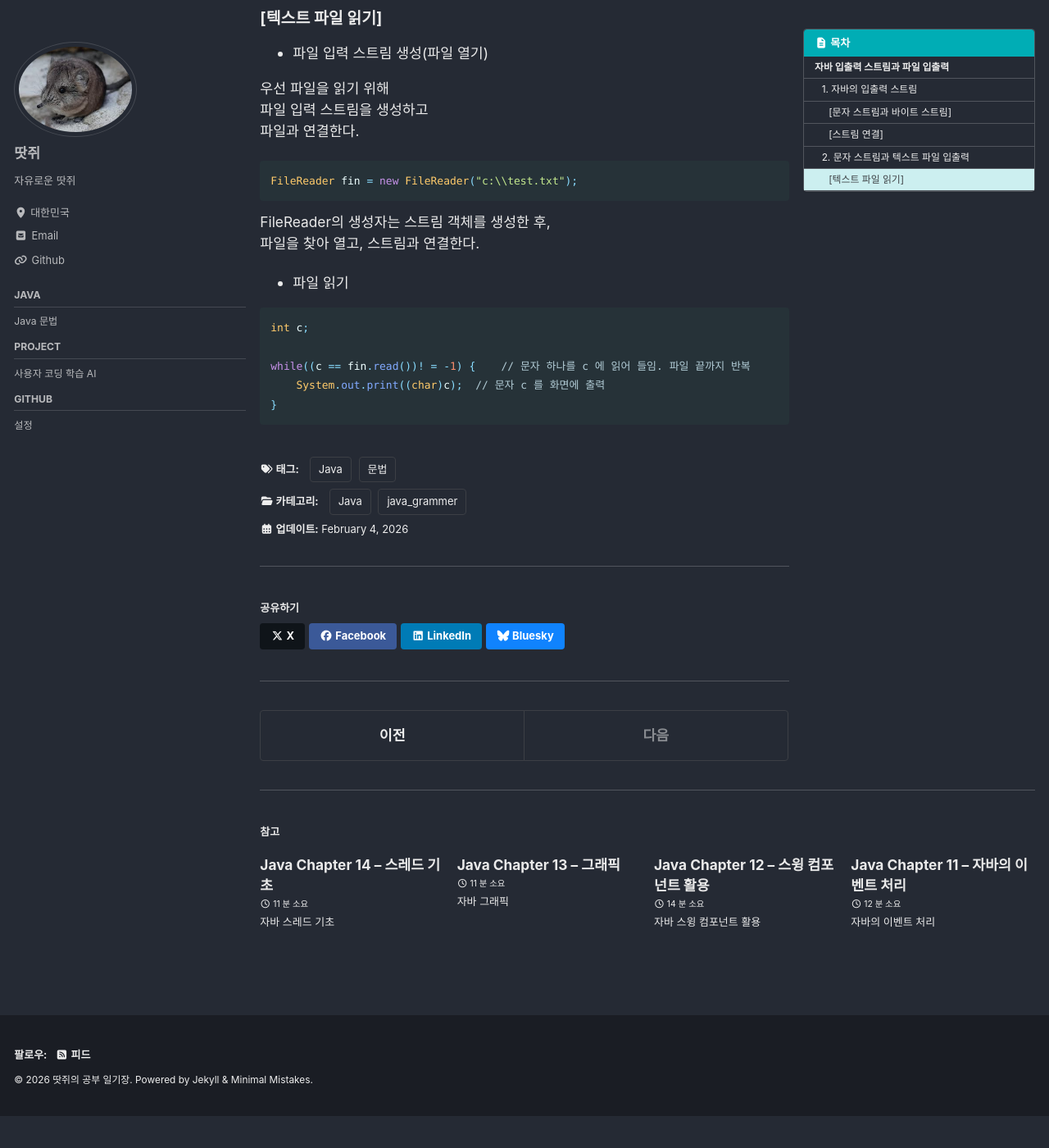
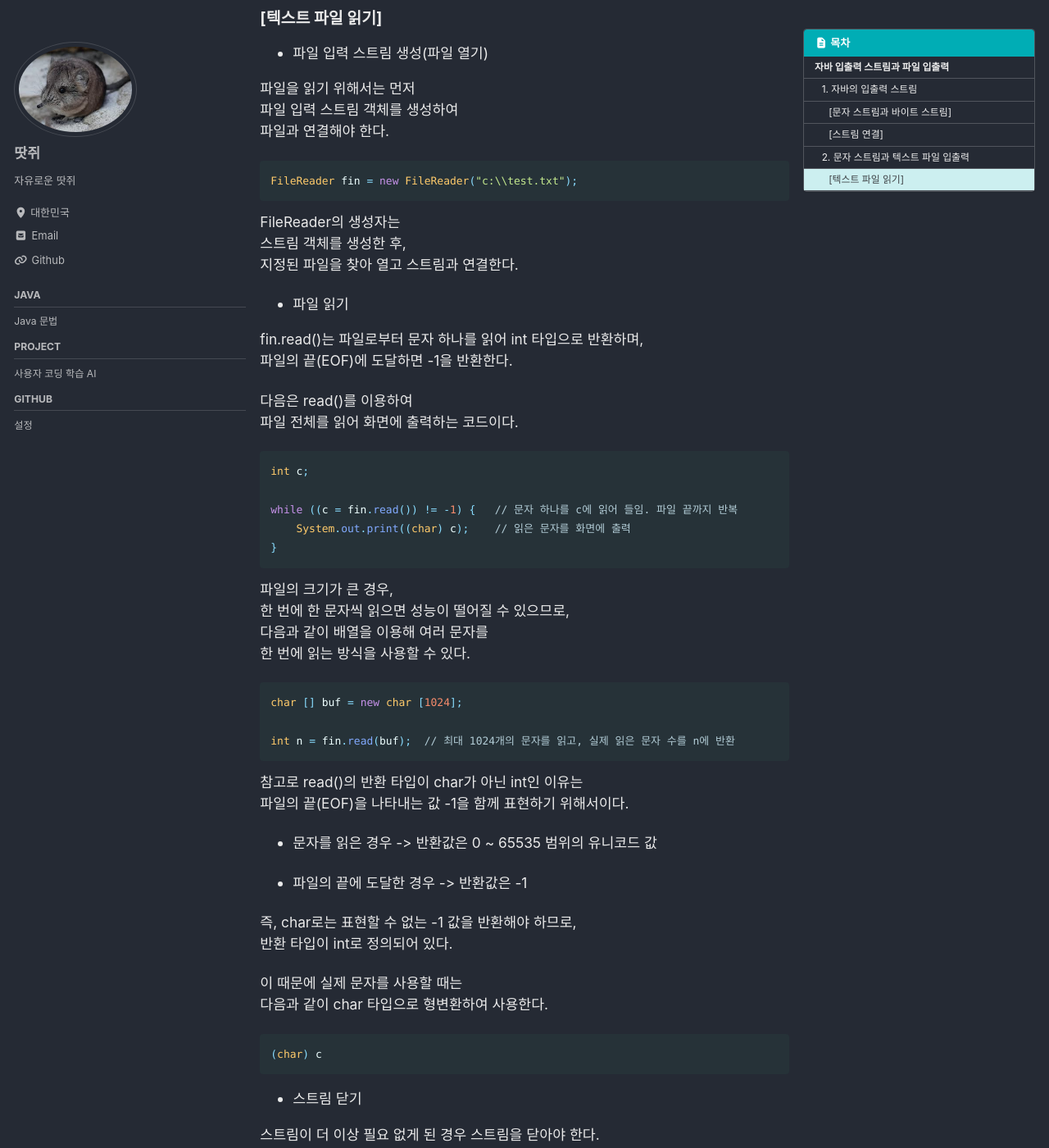
Before and after one commit to jaeseo0214/jaeseo0214.github.io, a Jekyll site: the page built from _posts/2026-02-04-Java_Ch15.md, in a window 1280 px wide and 1400 px high, scrolled down 2511 px. Shown: the whole window at 82% size. Built offline with Jekyll 4.4.1, drawn with Linux system fonts in a browser that asks for light colours; cached includes are drawn as plain includes; before the commit the page ends 3872 px from its top, so only the background shows below that; some of the changed text lies outside the part shown.

Commit message:
Update Ch15

````diff
--- a/_posts/2026-02-04-Java_Ch15.md
+++ b/_posts/2026-02-04-Java_Ch15.md
@@ -126,12 +126,12 @@ while(true) {
 ## 2. 문자 스트림과 텍스트 파일 입출력
 
 
-문자 스트림은 문자를 단위로 다루는 스트림으로,<br>
-문자가 아닌 바이너리 값들은 제대로 처리하지 못한다.<br>
+문자 스트림은 문자(character)를 단위로 다루는 스트림으로,<br>
+바이너리 데이터를 그대로 처리하는 데에는 적합하지 않다.<br>
 
-텍스트 파일은 문자로만 구성된 파일로서,<br>
+텍스트 파일은 문자로 구성된 파일이며,<br>
 텍스트 파일을 읽고 쓰기 위해서는<br>
-문자 입출력 시스템을 사용해야 한다.<br>
+문자 스트림 기반의 입출력 시스템을 사용해야 한다.<br>
 
 
 ### [텍스트 파일 읽기]
@@ -139,9 +139,10 @@ while(true) {
 
 * 파일 입력 스트림 생성(파일 열기)
 
-우선 파일을 읽기 위해<br>
-파일 입력 스트림을 생성하고<br>
-파일과 연결한다.<br>
+
+파일을 읽기 위해서는 먼저<br>
+파일 입력 스트림 객체를 생성하여<br>
+파일과 연결해야 한다.<br>
 
 
 ```java
@@ -149,17 +150,72 @@ FileReader fin = new FileReader("c:\\test.txt");
 ```
 
 
-FileReader의 생성자는 스트림 객체를 생성한 후,<br>
-파일을 찾아 열고, 스트림과 연결한다.<br>
+FileReader의 생성자는<br>
+스트림 객체를 생성한 후,<br>
+지정된 파일을 찾아 열고 스트림과 연결한다.<br>
 
 
 * 파일 읽기
 
 
+fin.read()는 파일로부터 문자 하나를 읽어 int 타입으로 반환하며,<br>
+파일의 끝(EOF)에 도달하면 -1을 반환한다.<br>
+
+다음은 read()를 이용하여<br>
+파일 전체를 읽어 화면에 출력하는 코드이다.<br>
+
+
 ```java
 int c;
 
-while((c == fin.read())! = -1) {    // 문자 하나를 c 에 읽어 들임. 파일 끝까지 반복
-    System.out.print((char)c);  // 문자 c 를 화면에 출력
+while ((c = fin.read()) != -1) {   // 문자 하나를 c에 읽어 들임. 파일 끝까지 반복
+    System.out.print((char) c);    // 읽은 문자를 화면에 출력
 }
 ```
+
+
+파일의 크기가 큰 경우,<br>
+한 번에 한 문자씩 읽으면 성능이 떨어질 수 있으므로,<br>
+다음과 같이 배열을 이용해 여러 문자를<br>
+한 번에 읽는 방식을 사용할 수 있다.<br>
+
+
+```java
+char [] buf = new char [1024];
+
+int n = fin.read(buf);  // 최대 1024개의 문자를 읽고, 실제 읽은 문자 수를 n에 반환
+```
+
+
+참고로 read()의 반환 타입이 char가 아닌 int인 이유는<br>
+파일의 끝(EOF)을 나타내는 값 -1을 함께 표현하기 위해서이다.<br>
+
+* 문자를 읽은 경우
+-> 반환값은 0 ~ 65535 범위의 유니코드 값
+
+* 파일의 끝에 도달한 경우
+-> 반환값은 -1
+
+즉, char로는 표현할 수 없는 -1 값을 반환해야 하므로,<br>
+반환 타입이 int로 정의되어 있다.<br>
+
+이 때문에 실제 문자를 사용할 때는<br>
+다음과 같이 char 타입으로 형변환하여 사용한다.
+
+
+```java
+(char) c
+```
+
+
+* 스트림 닫기
+
+
+스트림이 더 이상 필요 없게 된 경우 스트림을 닫아야 한다.<br>
+스트림을 닫으면 사용 중이던 시스템 자원이 해제된다.<br>
+닫힌 스트림으로부터는 더 이상 읽거나 쓸 수 없다.<br>
+
+
+```java
+fin.close();
+```
````
